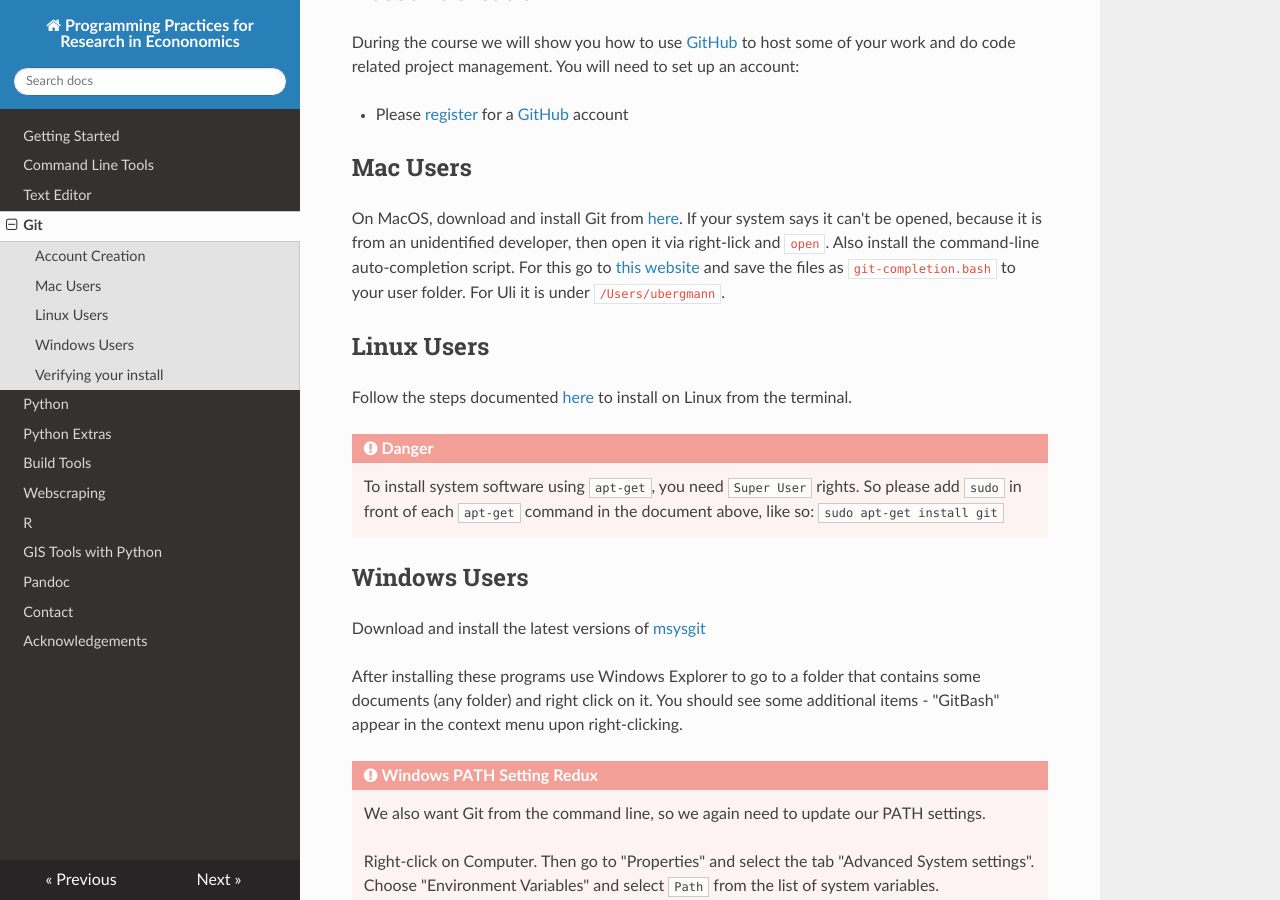
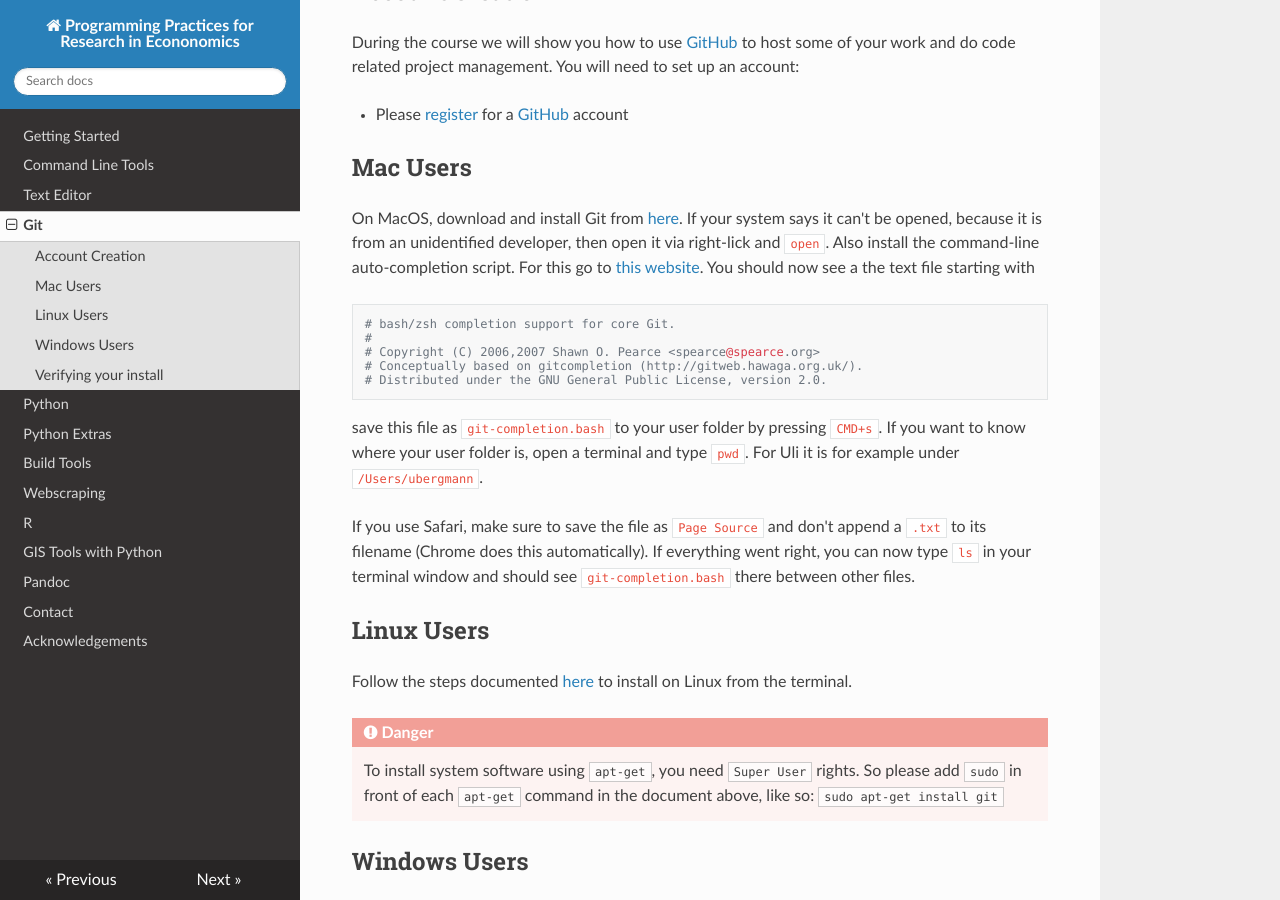
Before and after one commit to pp4rs/DEPRECATED-installation-guide, an MkDocs documentation site: the page built from docs/gitInstall.md, in a window 1280 px wide and 900 px high, scrolled down 281 px. Built offline with MkDocs 1.6.1, drawn with Linux system fonts in a browser that asks for light colours; nearby versions of some CDN libraries; old or Windows-style settings are respelled for this version of MkDocs.

Commit message:
Made guide for GIT CLI auto-completion more explicit

````diff
--- a/docs/gitInstall.md
+++ b/docs/gitInstall.md
@@ -25,7 +25,19 @@ You will need to setup accounts for each of these: -->
 ## Mac Users
 
 On MacOS, download and install Git from [here](http://git-scm.com/download/mac). If your system says it can't be opened, because it is from an unidentified developer, then open it via right-lick and `open`.
-Also install the command-line auto-completion script. For this go to [this website](https://github.com/git/git/blob/master/contrib/completion/git-completion.bash) and save the files as `git-completion.bash` to your user folder. For Uli it is under `/Users/ubergmann`.
+Also install the command-line auto-completion script. For this go to [this website](https://github.com/git/git/raw/master/contrib/completion/git-completion.bash). You should now see a the text file starting with
+
+```
+# bash/zsh completion support for core Git.
+#
+# Copyright (C) 2006,2007 Shawn O. Pearce <spearce@spearce.org>
+# Conceptually based on gitcompletion (http://gitweb.hawaga.org.uk/).
+# Distributed under the GNU General Public License, version 2.0.
+```
+
+save this file as `git-completion.bash` to your user folder by pressing `CMD+s`. If you want to know where your user folder is, open a terminal and type ```pwd```. For Uli it is for example under `/Users/ubergmann`.
+
+If you use Safari, make sure to save the file as `Page Source` and don't append a `.txt` to its filename (Chrome does this automatically). If everything went right, you can now type `ls` in your terminal window and should see `git-completion.bash` there between other files.
 
 
 ## Linux Users
````
